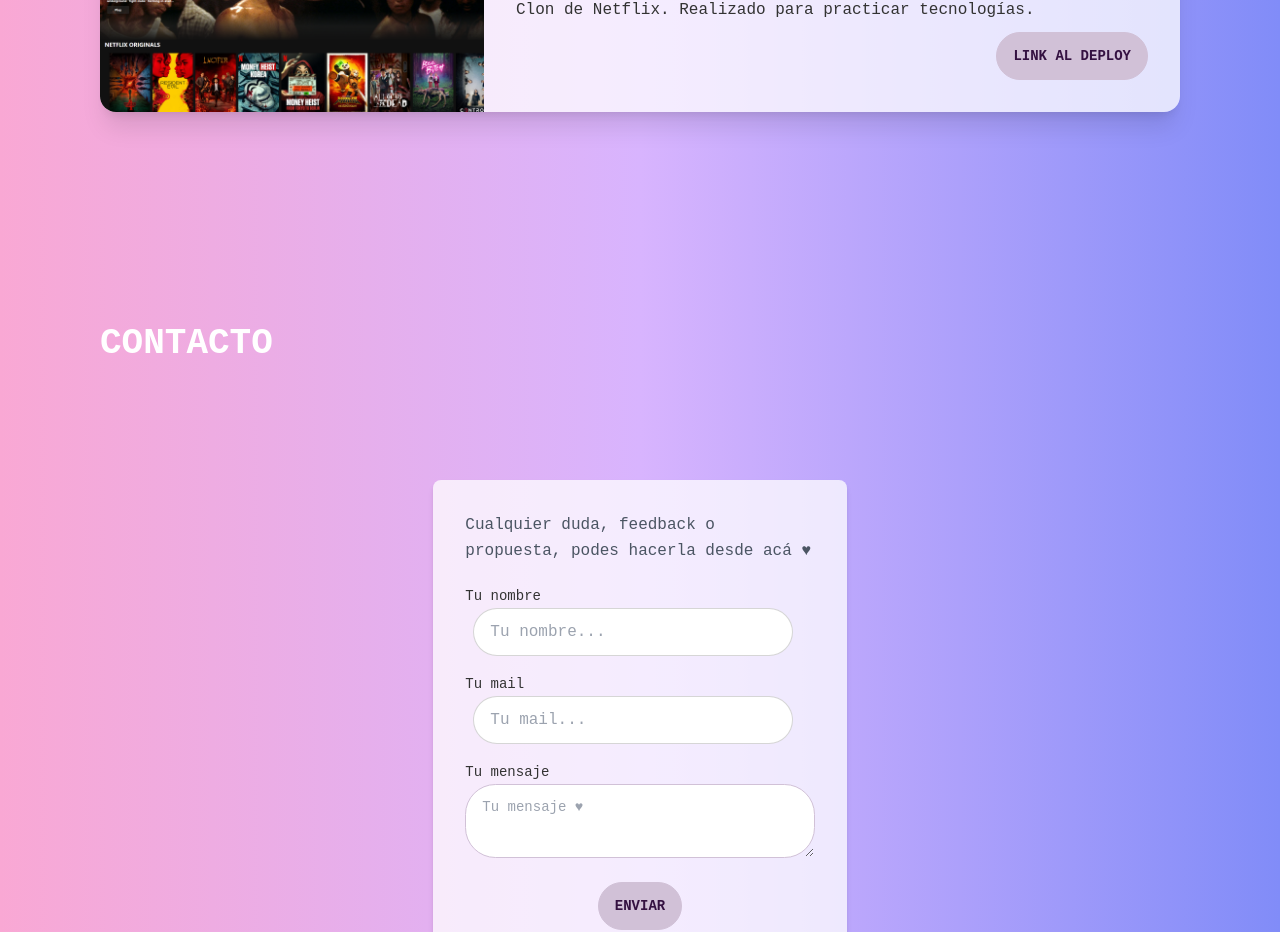
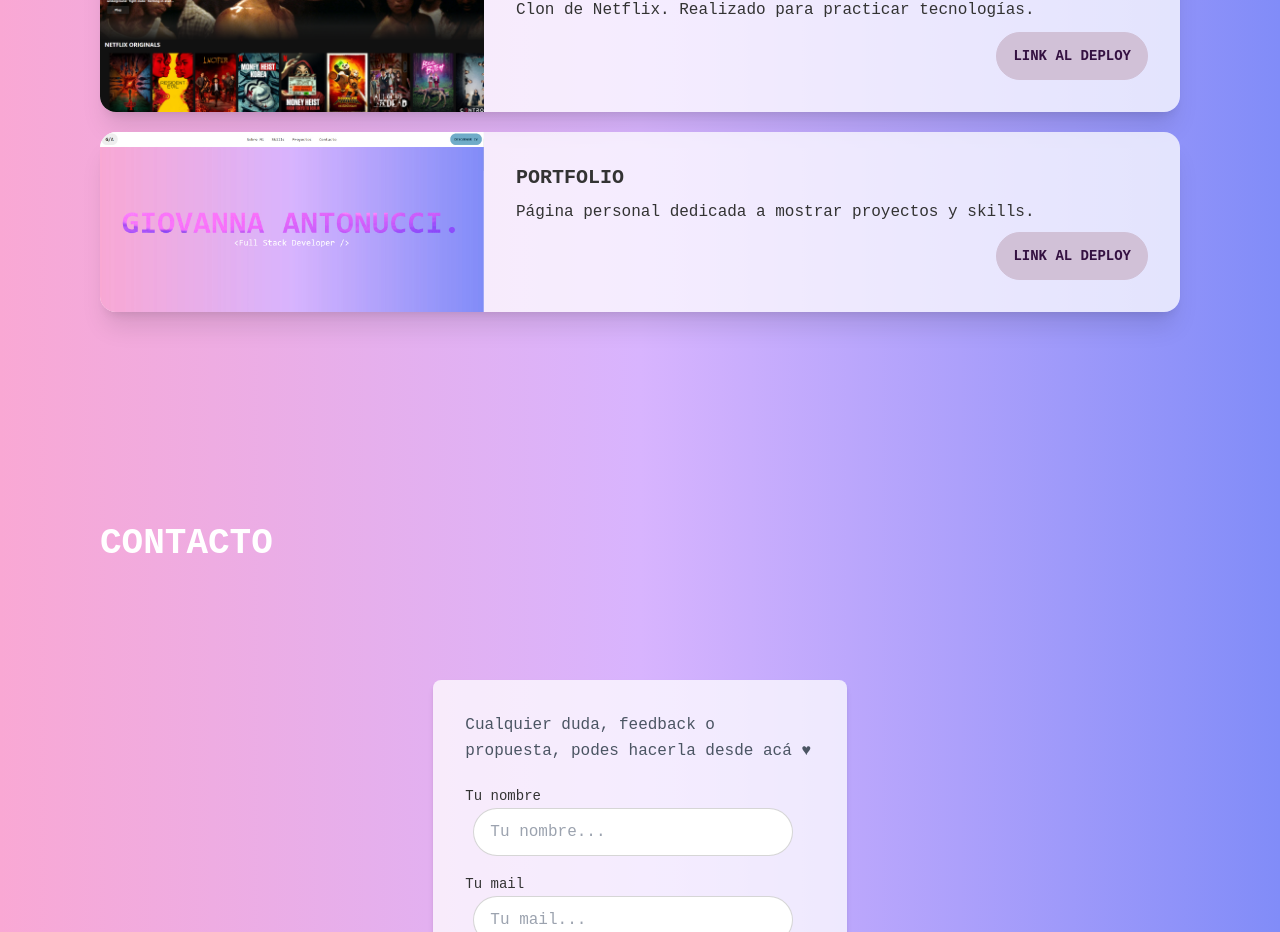
Before and after one commit to gioantonucci/portafolio, a React (Create React App) app: page / in a window 1280 px wide. Shown: the part 2840-3772 px from the top of the page. Built offline with nearby package versions, Linux system fonts and the light colour scheme.

Commit message:
pf proyect

```diff
--- a/src/components/Projects.jsx
+++ b/src/components/Projects.jsx
@@ -2,6 +2,7 @@ import React from "react";
 import PI from "../images/PIDOGS.png";
 import PG from "../images/PGRGB.png";
 import GIOFLIX from "../images/GIOFLIX.png";
+import PF from "../images/PORTFOLIO.jpg"
 
 function Projects() {
   return (
@@ -63,6 +64,22 @@ function Projects() {
             </div>
           </div>
         </div>
+        <div className="card bg-opacity-75 mb-5 lg:card-side bg-base-100 shadow-xl">
+          <figure>
+            <img className="w-96 h-fit " src={PF} alt="Proyecto grupal" />
+          </figure>
+          <div className="card-body">
+            <h2 className="card-title">PORTFOLIO</h2>
+            <p>
+              Página personal dedicada a mostrar proyectos y skills.
+            </p>
+            <div className="card-actions justify-end">
+              <a target="_blank" href="https://gioantonucci.vercel.app/">
+                <button className="btn btn-primary">LINK AL DEPLOY</button>
+              </a>
+            </div>
+          </div>
+        </div>
       </div>
     </section>
   );
```
Also changed, not shown: src/images/PORTFOLIO.jpg (added).
